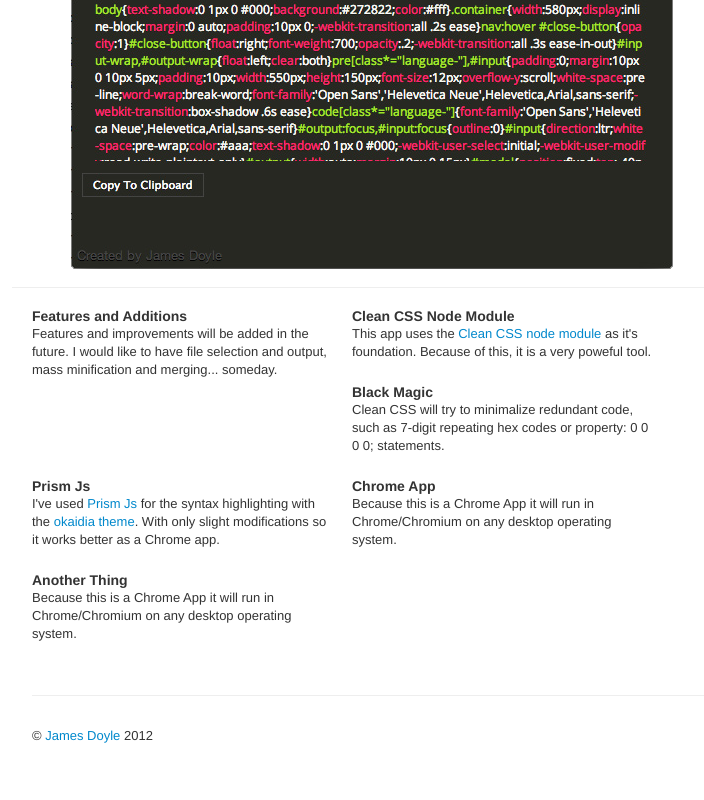
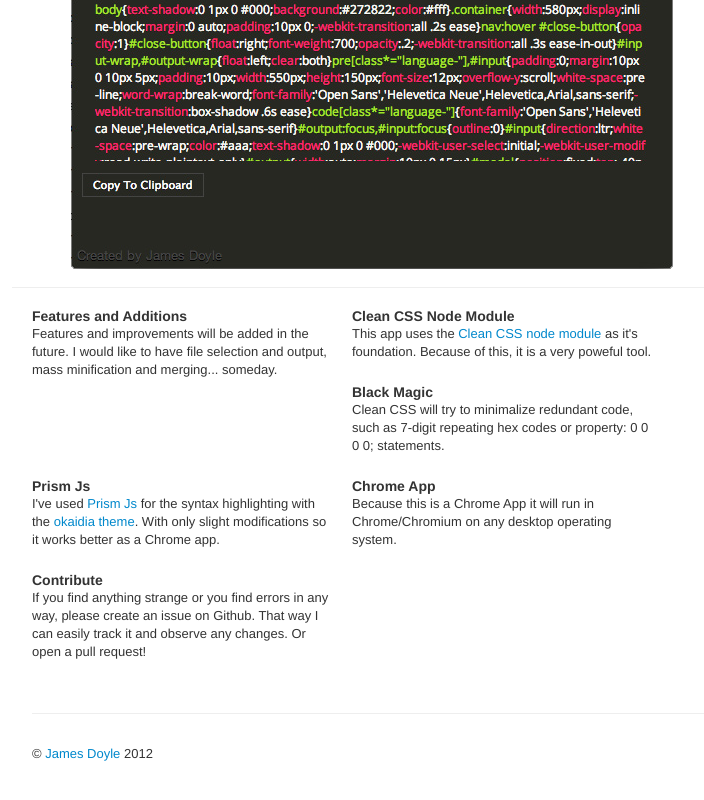
Before and after one commit to james2doyle/clean-css-chrome-app, a plain HTML site: page index.html in a window 1280 px wide. Shown: the part 1015-1815 px from the top of the page, without its empty margins (258-962 px from the left). Drawn offline with Linux system fonts and the light colour scheme.

Commit message:
removed filler text

```diff
--- a/index.html
+++ b/index.html
@@ -61,8 +61,8 @@
               <p>Because this is a Chrome App it will run in Chrome/Chromium on any desktop operating system. </p>
             </div>
             <div class="span4">
-              <h4>Another Thing</h4>
-              <p>Because this is a Chrome App it will run in Chrome/Chromium on any desktop operating system. </p>
+              <h4>Contribute</h4>
+              <p>If you find anything strange or you find errors in any way, please create an issue on Github. That way I can easily track it and observe any changes. Or open a pull request!</p>
             </div>
           </div>
         </div>
```
